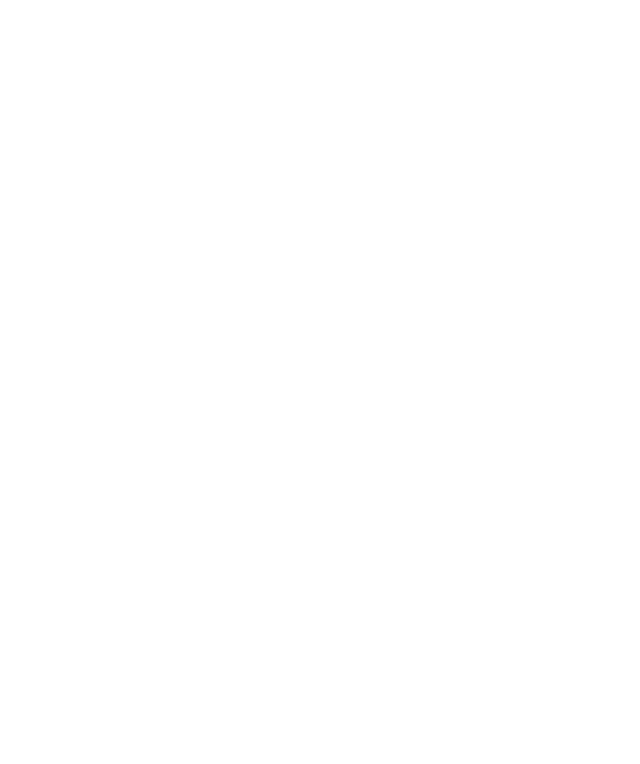
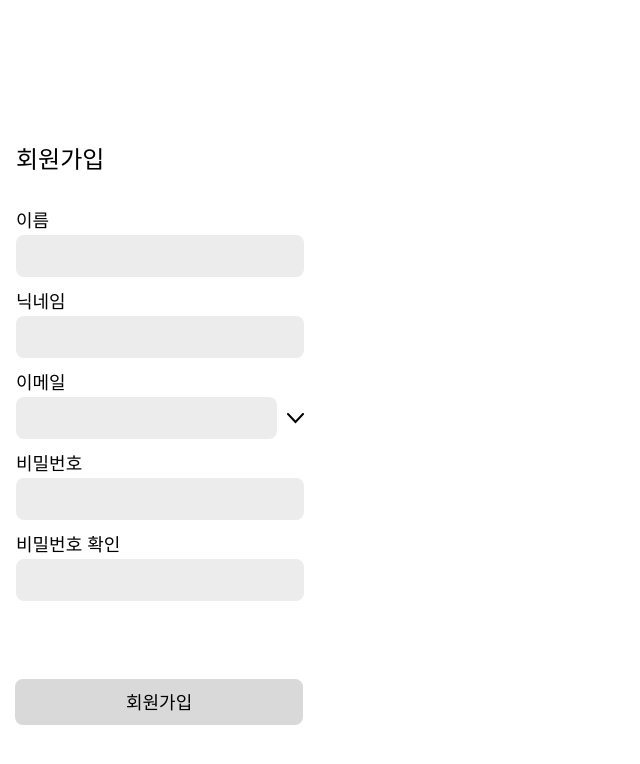
Before and after one commit to 6chenodongja/6che, a Next.js app: page /auth/signup in a window 1280 px wide. Shown: the top 764 px of the page, without its empty margins (0-640 px from the left). Built offline with nearby package versions, Linux system fonts and the light colour scheme.

Commit message:
update: 회원가입 ui 완료

```diff
--- a/src/app/(providers)/(root)/auth/signup/page.tsx
+++ b/src/app/(providers)/(root)/auth/signup/page.tsx
@@ -1,7 +1,69 @@
 import React from "react";
 
 function SingUpPage() {
-  return <div></div>;
+  return (
+    <div className="w-80 h-[1407px] relative overflow-hidden bg-white">
+      <h1 className="absolute left-4 top-36 text-2xl font-medium text-center text-black">
+        회원가입
+      </h1>
+      <div className="flex flex-col justify-start items-start w-72 absolute left-4 top-[207px] pb-3">
+        <p className="self-stretch flex-grow-0 flex-shrink-0 w-72 text-lg text-left text-black">
+          이름
+        </p>
+        <input className="self-stretch flex-grow-0 flex-shrink-0 h-[42px] opacity-50 rounded-lg bg-[#d9d9d9]" />
+      </div>
+      <div className="flex flex-col justify-start items-start w-72 absolute left-4 top-72 pb-3">
+        <p className="self-stretch flex-grow-0 flex-shrink-0 w-72 text-lg text-left text-black">
+          닉네임
+        </p>
+        <input className="self-stretch flex-grow-0 flex-shrink-0 h-[42px] opacity-50 rounded-lg bg-[#d9d9d9]" />
+      </div>
+      <div className="flex flex-col justify-start items-start w-72 absolute left-4 top-[369px] pb-3">
+        <p className="self-stretch flex-grow-0 flex-shrink-0 w-72 text-lg text-left text-black">
+          이메일
+        </p>
+        <div className="flex justify-start items-center self-stretch flex-grow-0 flex-shrink-0 relative gap-2.5">
+          <input
+            type="email"
+            name="이메일 입력"
+            className="flex-grow h-[42px] opacity-50 rounded-lg bg-[#d9d9d9]"
+          />
+          <svg
+            width={17}
+            height={11}
+            viewBox="0 0 17 11"
+            fill="none"
+            xmlns="http://www.w3.org/2000/svg"
+            className="flex-grow-0 flex-shrink-0"
+            preserveAspectRatio="none"
+          >
+            <path
+              d="M1 1L8.5 9L16 1"
+              stroke="black"
+              stroke-width={2}
+              stroke-linecap="round"
+            />
+          </svg>
+        </div>
+      </div>
+      <div className="flex flex-col justify-start items-start w-72 absolute left-4 top-[450px] pb-3">
+        <p className="self-stretch flex-grow-0 flex-shrink-0 w-72 text-lg text-left text-black">
+          비밀번호
+        </p>
+        <input className="self-stretch flex-grow-0 flex-shrink-0 h-[42px] opacity-50 rounded-lg bg-[#d9d9d9]" />
+      </div>
+      <div className="flex flex-col justify-start items-start w-72 absolute left-4 top-[531px] pb-3">
+        <p className="self-stretch flex-grow-0 flex-shrink-0 w-72 text-lg text-left text-black">
+          비밀번호 확인
+        </p>
+        <input className="self-stretch flex-grow-0 flex-shrink-0 h-[42px] opacity-50 rounded-lg bg-[#d9d9d9]" />
+      </div>
+      <div className="w-72 h-[46px] absolute left-[15px] top-[679px] rounded-lg bg-[#d9d9d9]" />
+      <button className="absolute left-[126px] top-[689px] text-lg font-medium text-left text-black ">
+        회원가입
+      </button>
+    </div>
+  );
 }
 
 export default SingUpPage;
```
Also changed, not shown: src/app/(providers)/(root)/auth/login/page.tsx (+0 -100 lines).
